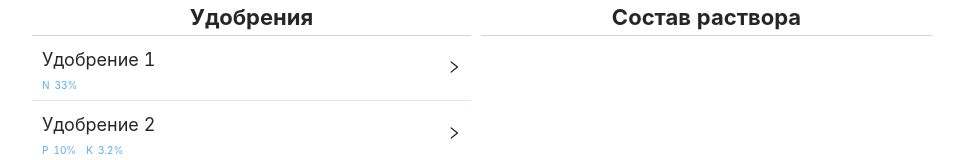
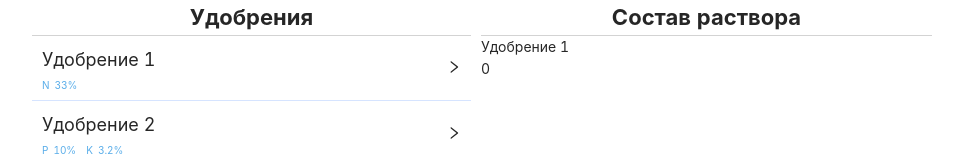
Before and after one commit to senya90/npk, a React (Create React App) app: page / in a window 1280 px wide. Both pictures are taken after a click on the icon 611 px from the left and 67 px from the top of the page. Shown: the top 160 px of the page, without its empty margins (158-1121 px from the left). Built offline with nearby package versions, Linux system fonts and the light colour scheme.

Commit message:
TODO: Dosage view

```diff
--- a/src/molecule/dosageView/DosageView.tsx
+++ b/src/molecule/dosageView/DosageView.tsx
@@ -1,9 +1,12 @@
-import React from 'react';
+import React, {FunctionComponent} from 'react';
+import {DosageViewProps} from "./DosageViewTypes";
 
-const DosageView = () => {
+const DosageView:FunctionComponent<DosageViewProps> = ({dosage}) => {
     return (
         <div>
-
+            {dosage.fertilizer.name}
+            <br/>
+            {dosage.value}
         </div>
     );
 };
--- /dev/null
+++ b/src/molecule/dosageView/DosageViewTypes.ts
@@ -0,0 +1,5 @@
+import {Dosage} from "../../models/dosage";
+
+export interface DosageViewProps {
+    dosage: Dosage
+}
--- a/src/organism/mixtureComposition/MixtureComposition.tsx
+++ b/src/organism/mixtureComposition/MixtureComposition.tsx
@@ -12,7 +12,7 @@ const MixtureComposition: FunctionComponent<MixtureCompositionProps> = ({mixture
         }
 
         return mixture.dosages.map(dosage => (
-            <DosageView key={dosage.fertilizer.id} />
+            <DosageView key={dosage.fertilizer.id} dosage={dosage} />
         ))
     }
 
```
